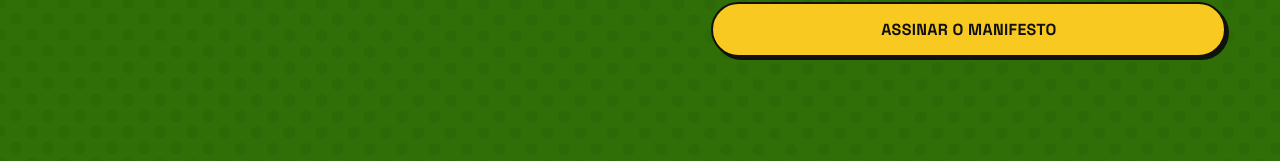
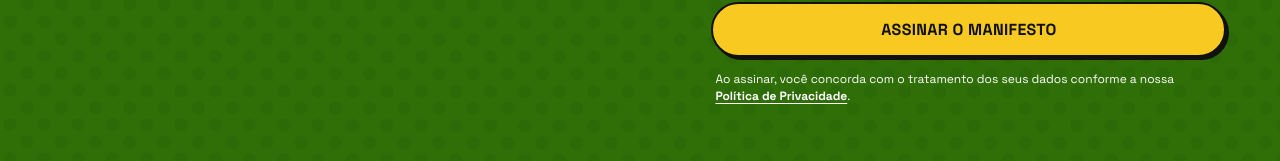
Before and after one commit to luqmarqs/lp-patrus, a React (Vite) app: page / in a window 1280 px wide. Shown: the part 4495-4656 px from the top of the page. Built offline with nearby package versions, Linux system fonts and the light colour scheme; no server answers.

Commit message:
feat: adiciona aviso de privacidade ao formulário

```diff
--- a/src/App.jsx
+++ b/src/App.jsx
@@ -76,7 +76,7 @@ export default function App() {
               <h2 id="form-title">Assine este manifesto.</h2>
               <p>Sua assinatura é um gesto por uma Minas Gerais mais justa, democrática e corajosa.</p>
             </div>
-            <LeadForm />
+            <LeadForm onOpenPrivacy={() => setIsPrivacyOpen(true)} />
           </div>
         </section>
       </main>
--- a/src/components/LeadForm.jsx
+++ b/src/components/LeadForm.jsx
@@ -37,7 +37,7 @@ function birthDateToIso(value) {
   return iso
 }
 
-export default function LeadForm() {
+export default function LeadForm({ onOpenPrivacy }) {
   const { municipalities, status } = useMunicipalities()
   const [values, setValues] = useState(initialValues)
   const [touched, setTouched] = useState({})
@@ -159,6 +159,10 @@ export default function LeadForm() {
       <button className="form-submit" type="submit" disabled={submitting || status === 'loading'}>
         {submitting ? 'Enviando...' : 'Assinar o manifesto'}
       </button>
+      <p className="form-privacy-notice">
+        Ao assinar, você concorda com o tratamento dos seus dados conforme a nossa{' '}
+        <button type="button" onClick={onOpenPrivacy}>Política de Privacidade</button>.
+      </p>
       {success && <p className="form-success" role="status">Obrigada por assinar. Sua participação fortalece Minas Gerais.</p>}
       {submitError && <p className="form-submit-error" role="alert">{submitError}</p>}
     </form>
--- a/src/styles.css
+++ b/src/styles.css
@@ -57,6 +57,9 @@ input:disabled { opacity: .7; cursor: wait; }
 .load-error { color: #fff2c8; }
 .form-submit { width: 100%; min-height: 54px; margin-top: 7px; text-transform: uppercase; letter-spacing: .02em; }
 .form-submit:disabled { background: #cbd0bd; cursor: not-allowed; box-shadow: none; }
+.form-privacy-notice { margin: 14px 4px 0; color: #fff; font-size: 12px; line-height: 1.35; }
+.form-privacy-notice button { display: inline; border: 0; padding: 0; background: transparent; color: inherit; font-size: inherit; font-weight: 700; text-decoration: underline; text-underline-offset: 3px; }
+.form-privacy-notice button:hover, .form-privacy-notice button:focus-visible { color: #f8ca21; }
 .form-success { padding: 12px; background: #f7ca20; border: 2px solid #101010; border-radius: 8px; color: #111; margin-top: 16px; }
 .form-submit-error { padding: 12px; background: #fff2c8; border: 2px solid #101010; border-radius: 8px; color: #72121c; margin-top: 16px; }
 .site-footer { background: #111; color: #d1d1d1; padding: 26px 24px; }
```
